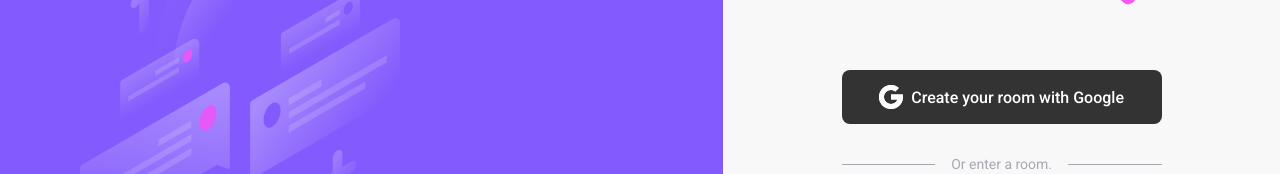
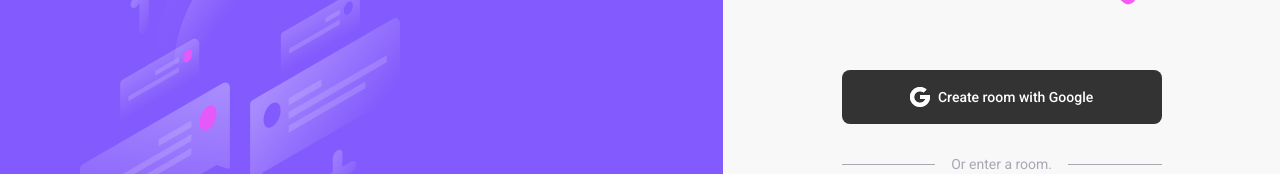
Before and after one commit to Renatomrs/letmeask, a React (Create React App) app: page / in a window 1280 px wide. Shown: the part 309-483 px from the top of the page. Built offline with nearby package versions, Linux system fonts and the light colour scheme; no server answers.

Commit message:
commit on master

```diff
--- a/src/pages/Home/index.tsx
+++ b/src/pages/Home/index.tsx
@@ -61,7 +61,7 @@ export function Home() {
           <img src={logoImg} alt="Letmeask" />
           <button onClick={handleCreateRoom} className="create-room">
             <img src={googleIconImg} alt="Google logo" />
-            Create your room with Google
+            Create room with Google
           </button>
           <div className="separator">Or enter a room.</div>
           <form onSubmit={handleJoinRoom}>
--- a/src/styles/auth.scss
+++ b/src/styles/auth.scss
@@ -98,6 +98,7 @@
     height: 54px;
     border-radius: 8px;
     font-weight: 500;
+    font-size: 14px;
     background: #333;
     color: #fff;
 
@@ -112,6 +113,7 @@
 
     img {
       margin-right: 8px;
+      max-width: 20px;
     }
 
     &:hover {
```
